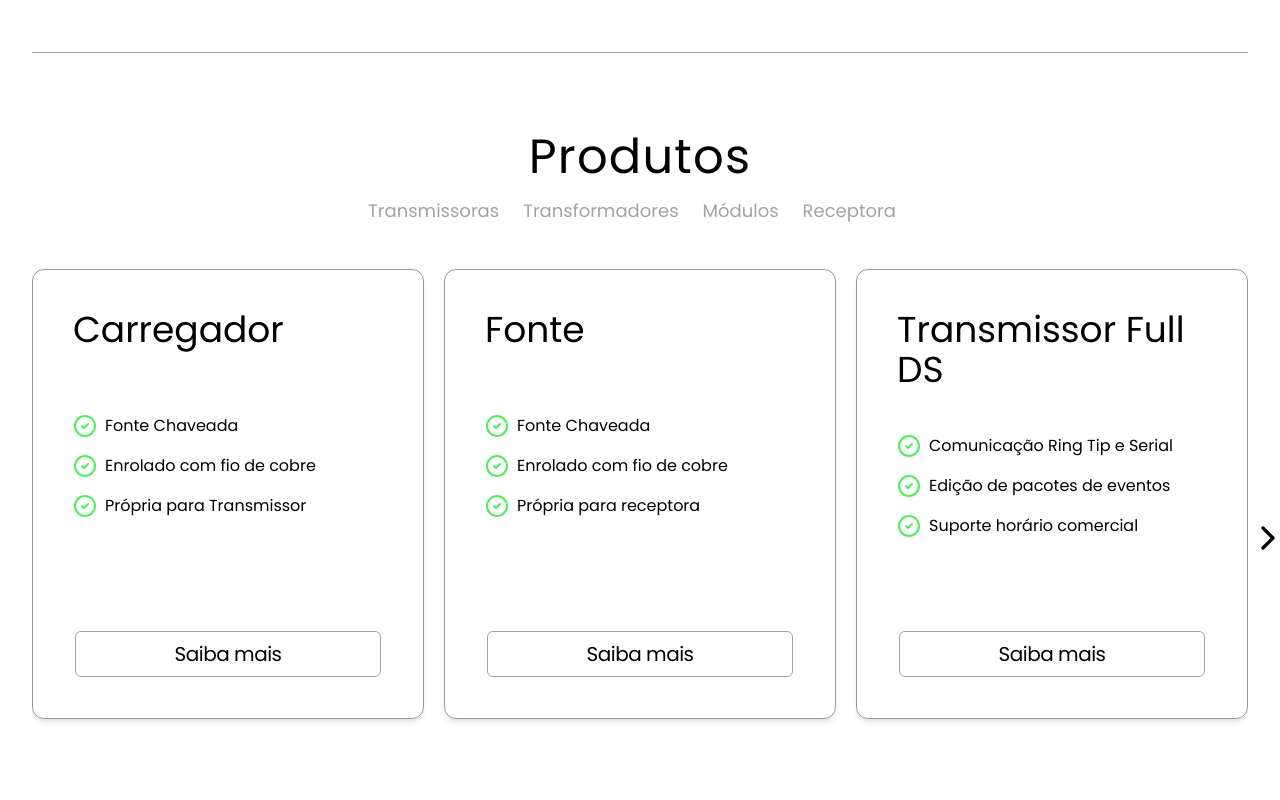
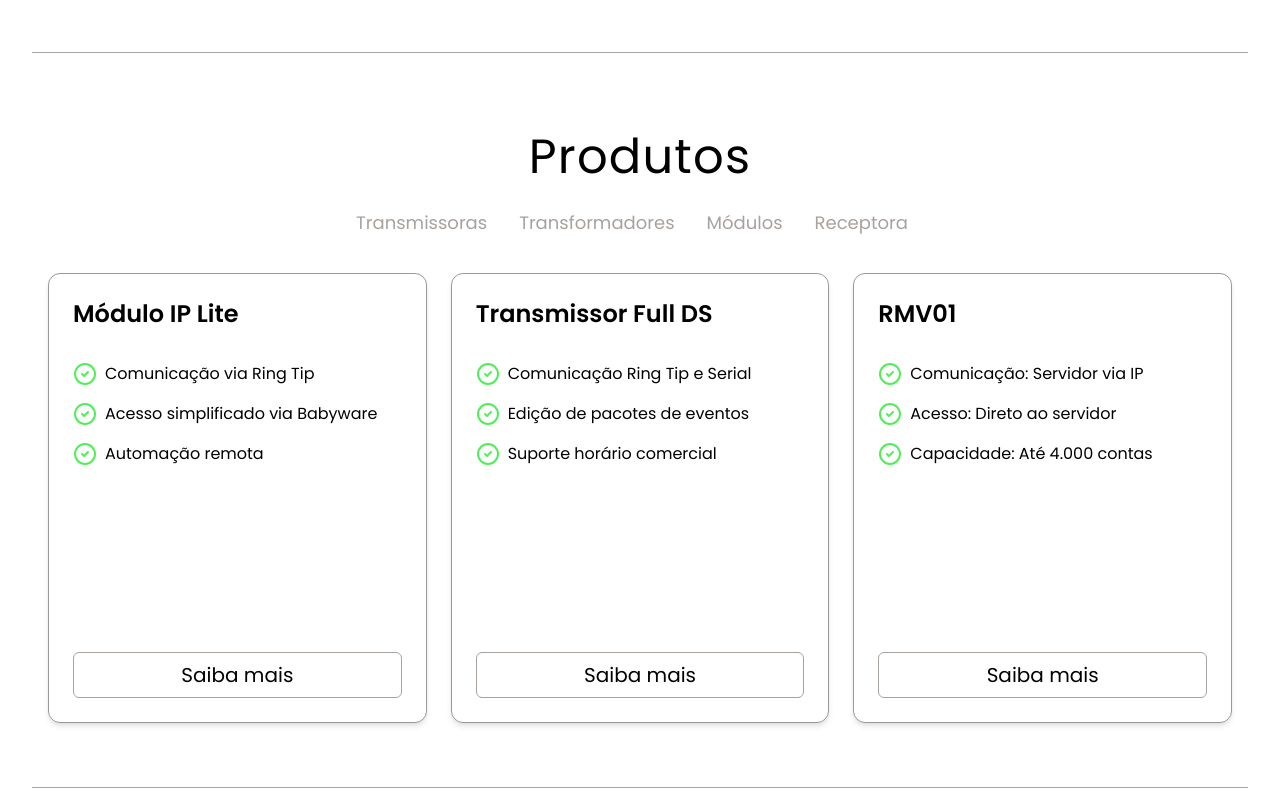
Before and after one commit to DesenvolvimentoVisionCar/dxBrasil, a React (Vite) app: page /home in a window 1280 px wide. Shown: the part 1100-1900 px from the top of the page. Built offline with nearby package versions, Linux system fonts and the light colour scheme; the HTML template or start-up script is replaced by a standard one.

Commit message:
✨ feat: Melhorando visualização dos produtos e ajustando SAIR da navbar

```diff
--- a/src/components/LoginSection.jsx
+++ b/src/components/LoginSection.jsx
@@ -53,8 +53,9 @@
         localStorage.setItem("userRole", data.role);
         localStorage.setItem("authorized", data.authorized || 1);
         localStorage.setItem("verified", data.verified || 1);
+        console.log("OZAMBELÊ:");
 
-        navigate("/categoria");
+        navigate("/home");
       } else {
         setError(data.message || "Erro ao realizar login.");
       }
--- a/src/components/Pricing.jsx
+++ b/src/components/Pricing.jsx
@@ -1,27 +1,15 @@
-import { useState, useRef, useEffect } from "react";
-import { CheckCircle2, ChevronLeft, ChevronRight } from 'lucide-react';
+import { useState } from "react";
+import { CheckCircle2 } from "lucide-react";
 import { pricingOptions } from "../constants";
 import TabButton from "./TabButton";
-import { Swiper, SwiperSlide } from "swiper/react";
-import { Navigation } from "swiper/modules";
 import { useNavigate } from "react-router-dom";
-
-import "swiper/css";
-import "swiper/css/navigation";
 
 const Pricing = () => {
   const [tab, setTab] = useState("all");
-  const [isAtStart, setIsAtStart] = useState(true); // Estado para controlar se está no início
-  const [isAtEnd, setIsAtEnd] = useState(false); // Estado para controlar se está no final
-  const swiperRef = useRef(null); // Ref para o Swiper
   const navigate = useNavigate();
 
   const handleTab = (tabName) => {
     setTab((prevTab) => (prevTab === tabName ? "all" : tabName));
-  };
-  const handleSlideChange = (swiper) => {
-    setIsAtStart(swiper.isBeginning);
-    setIsAtEnd(swiper.isEnd);
   };
 
   const filteredOptions =
@@ -29,117 +17,52 @@
       ? pricingOptions
       : pricingOptions.filter((option) => option.category === tab);
 
-  const totalSlides = filteredOptions.length;
-  const slidesPerView = window.innerWidth < 640 ? 1 : window.innerWidth < 1024 ? 2 : 3;
-
-  useEffect(() => {
-    const handleResize = () => {
-      const swiper = swiperRef.current.swiper;
-      if (swiper) {
-        setIsAtStart(swiper.isBeginning);
-        setIsAtEnd(swiper.isEnd);
-      }
-    };
-
-    window.addEventListener('resize', handleResize);
-    return () => window.removeEventListener('resize', handleResize);
-  }, []);
-
   return (
-    <div className="mt-20 z-0 mb-14 border-b border-stone-400">
-      <h2 className="text-3xl sm:text-5xl lg:text-5xl text-center my-3 lg:my-3 tracking-wide">
+    <div className="mt-20 z-0 mb-14 border-b border-stone-400 px-4">
+      <h2 className="text-3xl sm:text-5xl text-center my-6 tracking-wide">
         Produtos
       </h2>
-      <div className="flex flex-row text-xs md:text-lg backdrop:mt-8 w-full justify-center">
+
+      {/* Tabs */}
+      <div className="flex flex-wrap gap-2 justify-center mb-8 text-xs md:text-lg">
+        {["Transmissoras", "Transformadores", "Módulos", "Receptora"].map(
+          (item) => (
             <TabButton
-          selectTab={() => handleTab("Transmissoras")}
-          active={tab === "Transmissoras"}
+              key={item}
+              selectTab={() => handleTab(item)}
+              active={tab === item}
               >
-          Transmissoras
+              {item}
             </TabButton>
-        <TabButton
-          selectTab={() => handleTab("Transformadores")}
-          active={tab === "Transformadores"}
+          )
+        )}
+      </div>
+
+      {/* Cards */}
+      <div className="grid gap-6 sm:grid-cols-1 md:grid-cols-2 lg:grid-cols-3 mb-16">
+        {(tab === "Transmissoras" ? filteredOptions.slice(0, 4) : filteredOptions.slice(0, 3)).map(
+          (option, index) => (
+            <div
+            key={index}
+            className="transition-all hover:-translate-y-2 p-6 border border-black/40 shadow-md min-h-[450px] rounded-xl flex flex-col justify-between"
             >
-          Transformadores
-        </TabButton>
-        <TabButton
-          selectTab={() => handleTab("Módulos")}
-          active={tab === "Módulos"}
-        >
-          Módulos
-        </TabButton>
-        <TabButton
-          selectTab={() => handleTab("Receptora")}
-          active={tab === "Receptora"}
-        >
-          Receptora
-        </TabButton>
-      </div>
-      <div className="mt-8 relative">
-        {totalSlides > slidesPerView && !isAtStart && (
-          <button
-            className="absolute -left-10 top-1/2 transform -translate-y-1/2 z-10 text-black rounded-full"
-            onClick={() => swiperRef.current?.slidePrev()}
-          >
-            <ChevronLeft className="text-black" size={40} />
-          </button>
-        )}
-        <Swiper
-          onSwiper={(swiper) => (swiperRef.current = swiper)}
-          onSlideChange={handleSlideChange}
-          modules={[Navigation]}
-          spaceBetween={20}
-          slidesPerView={slidesPerView}
-          navigation={false}
-          breakpoints={{
-            0: {
-              slidesPerView: 1,
-            },
-            640: {
-              slidesPerView: 2,
-            },
-            1024: {
-              slidesPerView: 3,
-            },
-          }}
-          className="min-h-[500px]"
-        >
-          {filteredOptions.map((option, index) => (
-            <SwiperSlide className="mt-2 mb-20" key={index}>
-              <div className="transition-all hover:-translate-y-2 p-4 sm:p-10 border border-black/40 shadow-md  min-h-[450px] sm:min-h-[450px] rounded-xl flex flex-col justify-between">
-                <p className="text-4xl">
-                  {option.title}
-                </p>
-                <ul>
+              <p className="text-2xl font-semibold mb-4">{option.title}</p>
+              <ul className="flex-1">
                 {option.features.map((feature, idx) => (
                   <li key={idx} className="mt-4 flex items-center">
-                      <CheckCircle2 size={24} className="text-[#52ee5a]"/>
-                      <span className="w-4/5 text-start ml-2">{feature}</span>
+                    <CheckCircle2 size={24} className="text-[#52ee5a]" />
+                    <span className="ml-2 text-start">{feature}</span>
                   </li>
                 ))}
               </ul>
-                <a
-                  href="#"
-                  key={option.id}
+              <button
                 onClick={() => navigate(`/produto/${option.id}`)}
-                  className="inline-flex justify-center items-center text-center px-[.1em] py-1 w-full h-12 mt-16 tracking-tight text-xl rounded-md transition duration-200"
+                className="mt-6 text-xl text-center rounded-md bg-white border border-stone-400 hover:bg-gray-100 py-2"
               >
-                  <span className="block hover:bg-gray-100 bg-white rounded-md w-full px-5 py-2 border border-stone-400">
                 Saiba mais
-                  </span>
-                </a>
+              </button>
             </div>
-            </SwiperSlide>
-          ))}
-        </Swiper>
-        {totalSlides > slidesPerView && !isAtEnd && (
-          <button
-            className="absolute -right-10 top-1/2 transform -translate-y-1/2 z-10 text-white rounded-full"
-            onClick={() => swiperRef.current?.slideNext()}
-          >
-            <ChevronRight className="text-black" size={40} />
-          </button>
+          )
         )}
       </div>
     </div>
--- a/src/components/ProductsSection.jsx
+++ b/src/components/ProductsSection.jsx
@@ -1,23 +1,66 @@
-import { ArrowLeft } from "lucide-react";
+import { ArrowLeft, ArrowRight, Check } from "lucide-react";
 import { pricingOptions } from "../constants";
 import { useParams } from "react-router-dom";
-import { Check, ArrowRight } from "lucide-react";
+import { useState, useEffect } from "react";
+import { useNavigate } from "react-router-dom";
+
 const ProductSection = () => {
+  const navigate = useNavigate();
   const { id } = useParams();
-  const productId = parseInt(id, 10); // Converte id para número
+  const productId = parseInt(id, 10);
   const product = pricingOptions.find((option) => option.id === productId);
+  const [selectedProduct, setSelectedProduct] = useState(product);
+
+  useEffect(() => {
+    setSelectedProduct(product);
+  }, [product]);
 
   if (!product) {
     return <div>Produto não encontrado.</div>;
   }
 
   return (
-    <div className="container text-start  mx-auto px-4 py-10 max-w-4xl">
-      <a href="/home" className="inline-flex hover:underline mb-8">
-        <ArrowLeft className="w-4 h-4 mr-2 mt-1" />
+    <div className="md:flex container mx-auto px-4 py-8 space-x-6">
+      {/* Sidebar com botão "Voltar ao Início" */}
+      <div className="w-full md:w-1/4 space-y-4">
+        <a
+          href="/home"
+          className="inline-flex items-center px-4 py-2 rounded-md text-green-800 hover:bg-green-200 transition-colors w-full justify-center font-semibold"
+        >
+          <ArrowLeft className="w-4 h-4 mr-2" />
           Voltar ao Início
         </a>
-      <div className="space-y-12">
+
+        <div className="bg-white shadow-md rounded-lg overflow-hidden">
+          <div className="bg-green-600 text-white p-4 mb-2">
+            <h2 className="text-xl font-bold">Produtos</h2>
+          </div>
+          <div>
+            <ul className="divide-y divide-gray-200 max-h-[600px] overflow-auto">
+              {[...pricingOptions]
+                .sort((a, b) => a.title.localeCompare(b.title))
+                .map((option) => (
+                  <li key={option.id}>
+                    <button
+                      onClick={() => navigate(`/produto/${option.id}`)}
+                      className={`block w-full text-left p-4 rounded-md transition-colors duration-200
+            ${
+              selectedProduct?.id === option.id
+                ? "bg-primaryg text-white"
+                : "bg-white hover:bg-gray-100 text-gray-800"
+            }`}
+                    >
+                      <h3 className="text-md font-semibold">{option.title}</h3>
+                    </button>
+                  </li>
+                ))}
+            </ul>
+          </div>
+        </div>
+      </div>
+
+      {/* Seção principal do produto */}
+      <div className="w-full md:w-3/4 bg-gray-50 rounded-lg shadow-md px-6 py-8 space-y-12">
         <header className="text-center">
           <h1 className="text-4xl font-bold mb-2">{product.title}</h1>
           <span className="text-xl bg-gradient-to-r from-[#40b346] to-[#fff200] bg-clip-text mb-4 text-transparent">
@@ -26,7 +69,7 @@
           <p className="text-5xl font-semibold pt-7">{product.price}</p>
         </header>
 
-        <section className="shadow-md p-6 rounded-lg">
+        <section className="p-6">
           <h2 className="text-2xl font-semibold mb-4 text-center">
             Sobre Nosso Produto
           </h2>
@@ -60,24 +103,22 @@
             ))}
           </div>
         </section>
-        {product.seriais ? (
-          <>
+
+        {product.seriais && (
           <div className="text-center">
             <p className="text-lg">Seriais Compatíveis</p>
             <p className="text-stone-500">{product.seriais}</p>
           </div>
-          </>
-        ) : (
-          <> </>
         )}
 
         <section className="w-full flex items-center justify-center">
           <img
             src={product.img}
             alt=""
-            className=" w-2/3 object-cover rounded-lg shadow-xl"
+            className="w-2/3 object-cover rounded-lg shadow-xl"
           />
         </section>
+
         <section className="text-center w-full flex flex-col items-center justify-center">
           <p className="text-stone-500 max-w-xl mb-5">
             Com o Full DS, a DX Brasil oferece uma solução robusta e escalável,
--- a/src/constants/index.jsx
+++ b/src/constants/index.jsx
@@ -83,62 +83,40 @@
 ];
 
 export const pricingOptions = [
-  // Transformadores
+  // Módulos
   {
     id: 1,
-    title: "Carregador",
-    img: carregador,
-    category: "Transformadores",
+    title: "Módulo IP Lite",
+    img: iplite,
+    category: "Módulos",
     features: [
-      "Fonte Chaveada",
-      "Enrolado com fio de cobre",
-      "Própria para Transmissor",
+      "Comunicação via Ring Tip",
+      "Acesso simplificado via Babyware",
+      "Automação remota",
     ],
-    tagline: "Proteção contra quedas de energia e estabilidade máxima.",
+    tagline: "Upgrade para sua central de alarme",
     description:
-      "O Carregador DX oferece alimentação estável e segura, sem ruídos ou interferências externas. Compatível com 127V e 220V, e com saída de 12V, garante o máximo de performance e proteção para seus dispositivos!",
+      "Nosso Módulo Ethernet oferece uma solução eficiente para aprimorar a comunicação dos sistemas de alarme de seus clientes. Este produto é compatível com todos os painéis de alarme disponíveis no mercado, destacando-se pela sua facilidade de programação e instalação.",
     feature: [
-      "Fonte Chaveada",
-      "Própria para Transmissor",
-      "Evita ruído",
-      "Sem interferências",
-      "Enrolado com fio de cobre",
+      "Sistema de HCP",
+      "Monitoramento da Tensão",
+      "Aceita uso de domínio",
+      "Criptografia de ponta a ponta",
+      "Comunicação Intranet e Internet",
+      "Quatro saídas que permitem acionamento remoto",
     ],
     specs: [
-      { name: "Saída", value: "12V 900 mA/h" },
-      { name: "Potência", value: "10,8 watts" },
-      { name: "Entrada", value: "127V - 220V" },
+      { name: "Comunicação", value: "Ring e Tip" },
+      { name: "Acesso", value: "Babyware e Winload" },
+      { name: "Comandos", value: "4 PGMs" },
+      { name: "Controle", value: "2 Sensores" },
+      { name: "Alimentação", value: "12V" },
+      { name: "Consumo", value: "70 mAh" },
     ],
   },
+  // Transmissoras
   {
     id: 2,
-    title: "Fonte",
-    category: "Transformadores",
-    features: [
-      "Fonte Chaveada",
-      "Enrolado com fio de cobre",
-      "Própria para receptora",
-    ],
-    tagline: "Evite ruídos e tenha total estabilidade.",
-    description:
-      "A fonte DX oferece alimentação estável e segura, sem ruídos ou interferências externas. Compatível com 127V e 220V, e com saída de 12 V, garante o máximo de performance e proteção para seus dispositivos!",
-    feature: [
-      "Fonte Chaveada",
-      "Própria para receptora",
-      "Evita ruído",
-      "Sem interferências",
-      "Enrolado com fio de cobre",
-    ],
-    specs: [
-      { name: "Saída", value: "12V 1,5 A/h" },
-      { name: "Potência", value: "18 watts" },
-      { name: "Entrada", value: "127V - 220V" },
-    ],
-  },
-
-  // Transmissoras
-  {
-    id: 3,
     title: "Transmissor Full DS",
     img: fullds,
     category: "Transmissoras",
@@ -178,6 +156,35 @@
     seriais:
       "Comunicação serial  com centrais: JFL, ViaWeb, Intelbrás 4010 e 2018E Smart, DSC 585 e DSC 1832/1864.",
   },
+  // Receptora
+  {
+    id: 3,
+    title: "RMV01",
+    img: rmv01,
+    category: "Receptora",
+    features: [
+      "Comunicação: Servidor via IP",
+      "Acesso: Direto ao servidor",
+      "Capacidade: Até 4.000 contas",
+    ],
+    tagline: "Monitoramento sempre online.",
+    description:
+      "RMV01 é a solução perfeita para ampliar sua cobertura com máxima eficiência e segurança. Ela permite receber até 4.000 contas via rádio e encaminhá-las diretamente para o servidor viá internet, proporcionando conectividade sem falhas. Além disso, pode ser instalado fora da base, garantindo uma área de cobertura mais ampla e maior flexibilidade para atender às suas necessidades.",
+    feature: [
+      "Comunicação: Servidor via IP",
+      "Acesso: Direto ao servidor",
+      "Capacidade: Até 4.000 contas",
+      "Intranet e Internet",
+      "Aceita uso de domínio",
+      "Sistema DHCP",
+      "Criptografia de ponta a ponta",
+      "Monitoramento de tensão",
+    ],
+    specs: [
+      { name: "Alimentação", value: "12V" },
+      { name: "Consumo", value: "70 mAh" },
+    ],
+  },
   {
     id: 4,
     title: "Transmissor Full ID",
@@ -205,36 +212,31 @@
       { name: "Formato", value: "Contact ID" },
     ],
   },
+  // Transformadores
   {
     id: 5,
-    title: "Transmissor Full IP",
-    img: fullip,
-    category: "Transmissoras",
+    title: "Carregador",
+    img: carregador,
+    category: "Transformadores",
     features: [
-      "Comunicação via Ethernet e rádio",
-      "Acesso remoto via Babyware e Winload",
-      "Monitoramento de tensão AC e DC",
+      "Fonte Chaveada",
+      "Enrolado com fio de cobre",
+      "Própria para Transmissor",
     ],
-    tagline: "Otimize seu monitoramento com confiabilidade e eficácia.",
+    tagline: "Proteção contra quedas de energia e estabilidade máxima.",
     description:
-      "Upgrade em seu monitoramento: Full IP disponibiliza de dois meios de comunicação — Ethernet como meio principal e rádio para redundância e máxima segurança. Conta ainda com comandos remotos e acesso às configurações.",
+      "O Carregador DX oferece alimentação estável e segura, sem ruídos ou interferências externas. Compatível com 127V e 220V, e com saída de 12V, garante o máximo de performance e proteção para seus dispositivos!",
     feature: [
-      "Evento de inicialização para controle de auto-teste",
-      "Monitoramento de alimentação 12V",
-      "Monitoramento de tensão AC",
-      "Programação em bancada somente com USB",
-      "Ajuste na quantidade de retransmissão de eventos",
-      "Duas entradas 24H (nível alto e baixo com eventos editáveis)",
-      "Acesso remoto na configuração da central via Babyware e Winload",
-      "Duas saídas PGM's com acionamento remoto via Gestor IPDX ou software de Monitoramento",
-      "Comunicador com a discadora da central de alarme",
-      "Monitoramento de eventos via serial em centrais JFL, ViaWeb, Intelbras (AMT-4010), e linha Spirit (728, 738 e 748)",
+      "Fonte Chaveada",
+      "Própria para Transmissor",
+      "Evita ruído",
+      "Sem interferências",
+      "Enrolado com fio de cobre",
     ],
     specs: [
-      { name: "Alimentação", value: "12 volts" },
-      { name: "Comunicação", value: "Ethernet e rádio" },
-      { name: "Acesso remoto", value: "Babyware e Winload" },
-      { name: "Monitoramento", value: "Tensão AC e DC" },
+      { name: "Saída", value: "12V 900 mA/h" },
+      { name: "Potência", value: "10,8 watts" },
+      { name: "Entrada", value: "127V - 220V" },
     ],
   },
   {
@@ -264,36 +266,29 @@
       { name: "Canais", value: "Quatro canais de operação simultânea" },
     ],
   },
-
-  // Módulos
   {
     id: 7,
-    title: "Módulo IP Lite",
-    img: iplite,
-    category: "Módulos",
+    title: "Fonte",
+    category: "Transformadores",
     features: [
-      "Comunicação via Ring Tip",
-      "Acesso simplificado via Babyware",
-      "Automação remota",
+      "Fonte Chaveada",
+      "Enrolado com fio de cobre",
+      "Própria para receptora",
     ],
-    tagline: "Upgrade para sua central de alarme",
+    tagline: "Evite ruídos e tenha total estabilidade.",
     description:
-      "Nosso Módulo Ethernet oferece uma solução eficiente para aprimorar a comunicação dos sistemas de alarme de seus clientes. Este produto é compatível com todos os painéis de alarme disponíveis no mercado, destacando-se pela sua facilidade de programação e instalação.",
+      "A fonte DX oferece alimentação estável e segura, sem ruídos ou interferências externas. Compatível com 127V e 220V, e com saída de 12 V, garante o máximo de performance e proteção para seus dispositivos!",
     feature: [
-      "Sistema de HCP",
-      "Monitoramento da Tensão",
-      "Aceita uso de domínio",
-      "Criptografia de ponta a ponta",
-      "Comunicação Intranet e Internet",
-      "Quatro saídas que permitem acionamento remoto",
+      "Fonte Chaveada",
+      "Própria para receptora",
+      "Evita ruído",
+      "Sem interferências",
+      "Enrolado com fio de cobre",
     ],
     specs: [
-      { name: "Comunicação", value: "Ring e Tip" },
-      { name: "Acesso", value: "Babyware e Winload" },
-      { name: "Comandos", value: "4 PGMs" },
-      { name: "Controle", value: "2 Sensores" },
-      { name: "Alimentação", value: "12V" },
-      { name: "Consumo", value: "70 mAh" },
+      { name: "Saída", value: "12V 1,5 A/h" },
+      { name: "Potência", value: "18 watts" },
+      { name: "Entrada", value: "127V - 220V" },
     ],
   },
   {
@@ -359,34 +354,36 @@
       { name: "Consumo", value: "70 mAh" },
     ],
   },
-
-  // Receptora
   {
     id: 10,
-    title: "RMV01",
-    img: rmv01,
-    category: "Receptora",
+    title: "Transmissor Full IP",
+    img: fullip,
+    category: "Transmissoras",
     features: [
-      "Comunicação: Servidor via IP",
-      "Acesso: Direto ao servidor",
-      "Capacidade: Até 4.000 contas",
+      "Comunicação via Ethernet e rádio",
+      "Acesso remoto via Babyware e Winload",
+      "Monitoramento de tensão AC e DC",
     ],
-    tagline: "Monitoramento sempre online.",
+    tagline: "Otimize seu monitoramento com confiabilidade e eficácia.",
     description:
-      "RMV01 é a solução perfeita para ampliar sua cobertura com máxima eficiência e segurança. Ela permite receber até 4.000 contas via rádio e encaminhá-las diretamente para o servidor viá internet, proporcionando conectividade sem falhas. Além disso, pode ser instalado fora da base, garantindo uma área de cobertura mais ampla e maior flexibilidade para atender às suas necessidades.",
+      "Upgrade em seu monitoramento: Full IP disponibiliza de dois meios de comunicação — Ethernet como meio principal e rádio para redundância e máxima segurança. Conta ainda com comandos remotos e acesso às configurações.",
     feature: [
-      "Comunicação: Servidor via IP",
-      "Acesso: Direto ao servidor",
-      "Capacidade: Até 4.000 contas",
-      "Intranet e Internet",
-      "Aceita uso de domínio",
-      "Sistema DHCP",
-      "Criptografia de ponta a ponta",
-      "Monitoramento de tensão",
+      "Evento de inicialização para controle de auto-teste",
+      "Monitoramento de alimentação 12V",
+      "Monitoramento de tensão AC",
+      "Programação em bancada somente com USB",
+      "Ajuste na quantidade de retransmissão de eventos",
+      "Duas entradas 24H (nível alto e baixo com eventos editáveis)",
+      "Acesso remoto na configuração da central via Babyware e Winload",
+      "Duas saídas PGM's com acionamento remoto via Gestor IPDX ou software de Monitoramento",
+      "Comunicador com a discadora da central de alarme",
+      "Monitoramento de eventos via serial em centrais JFL, ViaWeb, Intelbras (AMT-4010), e linha Spirit (728, 738 e 748)",
     ],
     specs: [
-      { name: "Alimentação", value: "12V" },
-      { name: "Consumo", value: "70 mAh" },
+      { name: "Alimentação", value: "12 volts" },
+      { name: "Comunicação", value: "Ethernet e rádio" },
+      { name: "Acesso remoto", value: "Babyware e Winload" },
+      { name: "Monitoramento", value: "Tensão AC e DC" },
     ],
   },
   {
```
Also changed, not shown: src/components/Navbar.jsx (+72 -78 lines). Lines whose indentation alone changed are shown as unchanged.
